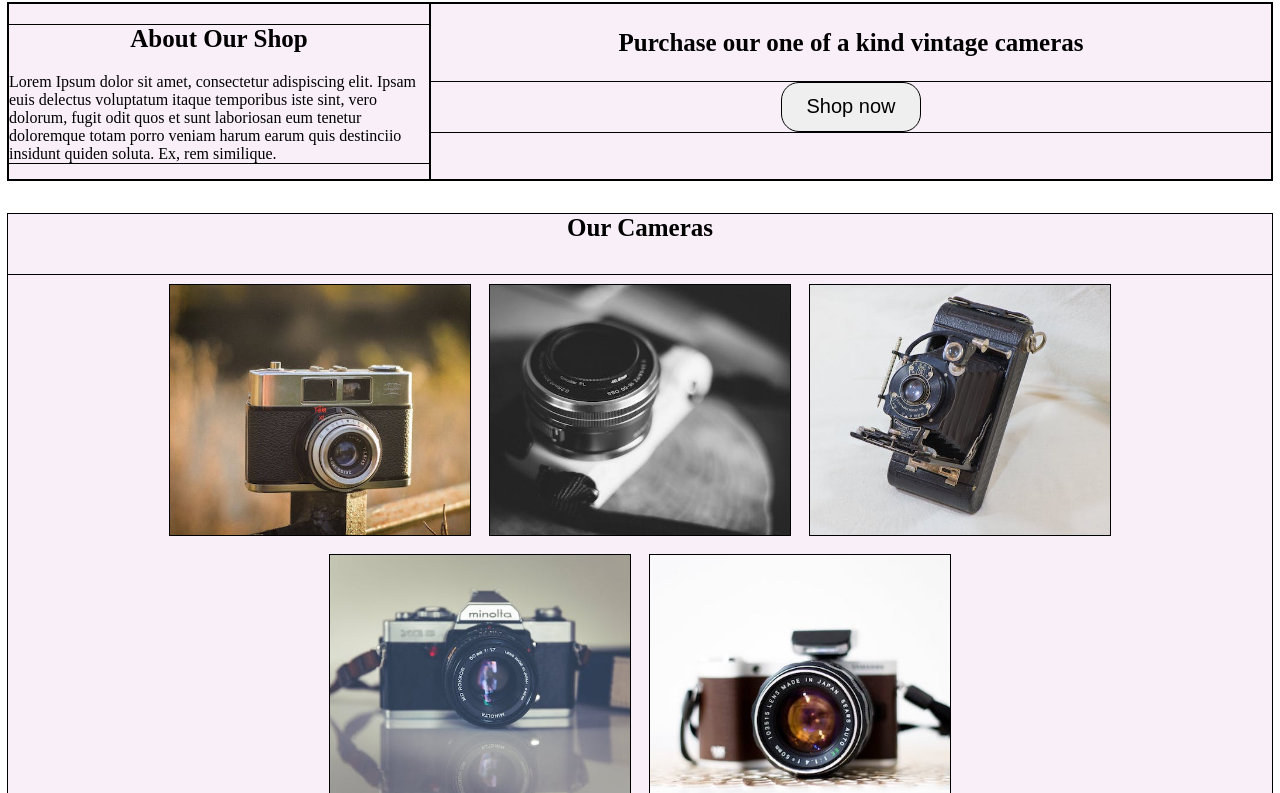
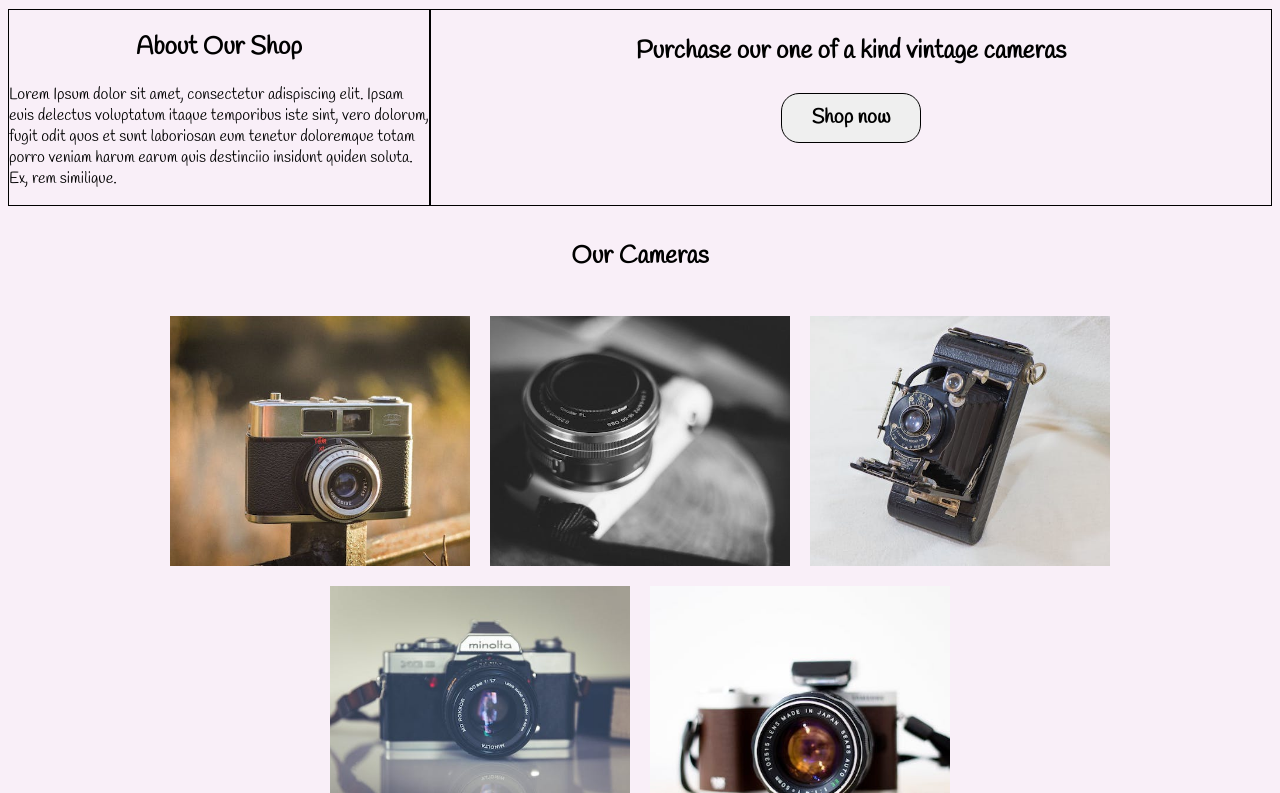
Before and after one commit to Reafort/Project_5, a website: page Front-End/index.html in a window 1280 px wide. Shown: the part 156-949 px from the top of the page. Drawn offline with Linux system fonts and the light colour scheme.

Commit message:
added font family

```diff
--- a/Front-End/index.html
+++ b/Front-End/index.html
@@ -4,6 +4,9 @@
         <meta charset="UTF-8">
         <meta content="Orinoco Vintage Cameras" name="Vintage Cameras">
         <meta content="width=device-width", initial-scale=1.0,viewport-fit=cover" name="viewport">
+        <link rel="preconnect" href="https://fonts.googleapis.com">
+<link rel="preconnect" href="https://fonts.gstatic.com" crossorigin>
+<link href="https://fonts.googleapis.com/css2?family=Handlee&display=swap" rel="stylesheet">
         <link href="style.css" rel="stylesheet" type="text/css">
         <script src="https://kit.fontawesome.com/4336cfbc43.js"></script>
         <title>Orinoco</title>
--- a/Front-End/style.css
+++ b/Front-End/style.css
@@ -1,6 +1,7 @@
-body div {
-    outline: 1px solid black;
+body {
+   // outline: 1px solid black;
     background-color: #f9eff8;
+    font-family: 'Handlee', cursive;
 }
 header {
     display: flex;
@@ -21,22 +22,26 @@ nav.navigations ul li {
 h1.firstPage {
     display: flex;
     justify-content: center;
-   background-color: #f9eff8;;
+   background-color: #f9eff8;
+   font-weight: 600;
 }
 h2.firstPage {
     display: flex;
     justify-content: center;
     font-size: 25px;
+    font-weight: 600;
 }
 h3.firstPage {
     display: flex;
     justify-content: center;
     font-size: 25px;
+    font-weight: 600;
 }
 h4.firstPage {
     display: flex;
     justify-content: center;
     font-size: 25px;
+    font-weight: 600;
 }
 div.flexContainer1 {
     display: flex;
@@ -58,6 +63,8 @@ div.products{
 }
 button.products_btn {
     border: 1px solid black;
+    font-family: 'Handlee', cursive;
+    font-weight: 600;
     width: 140px;
     height: 50px;
     border-bottom-left-radius: 18px;
```
Also changed, not shown: 2 other files.
